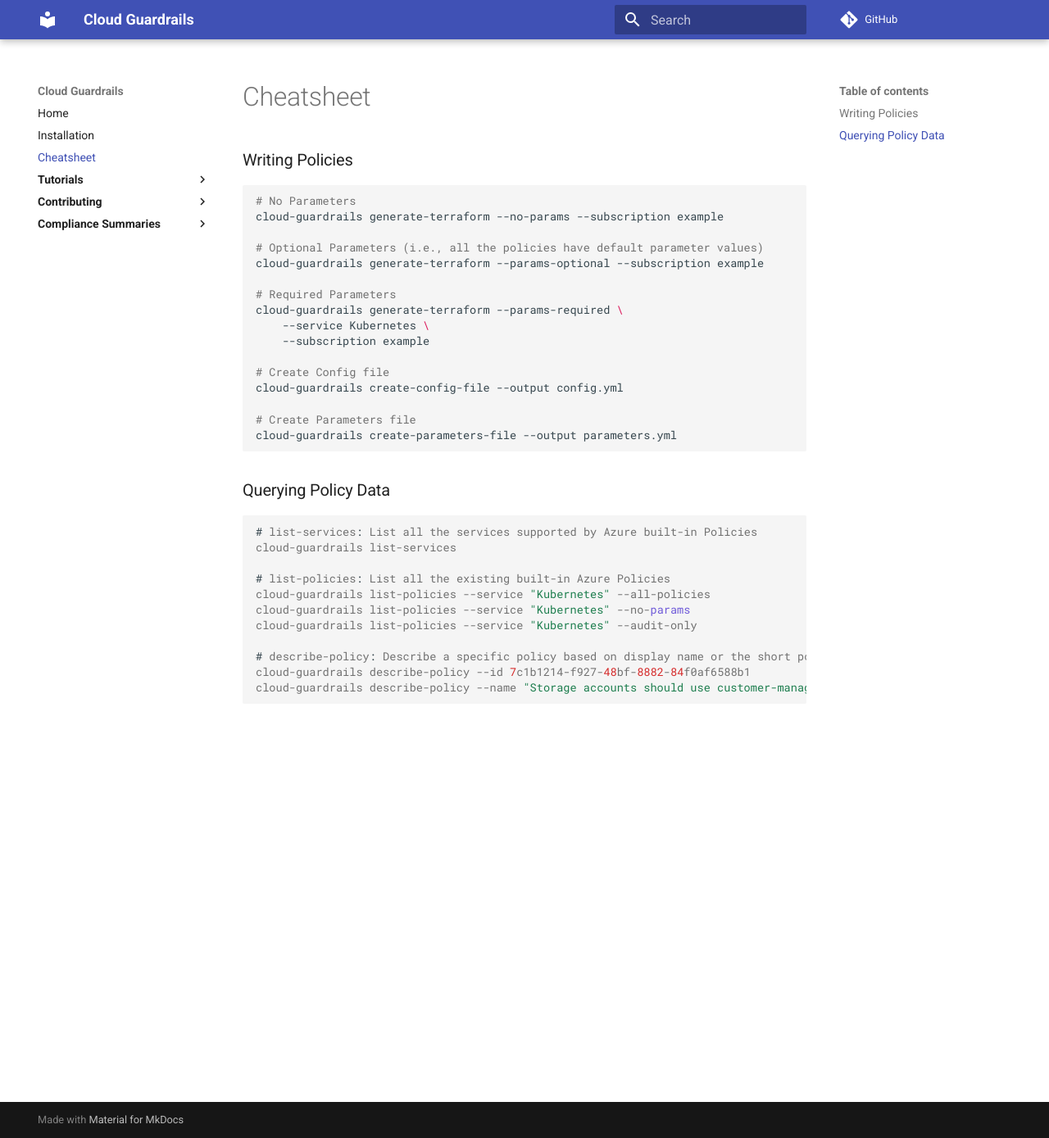
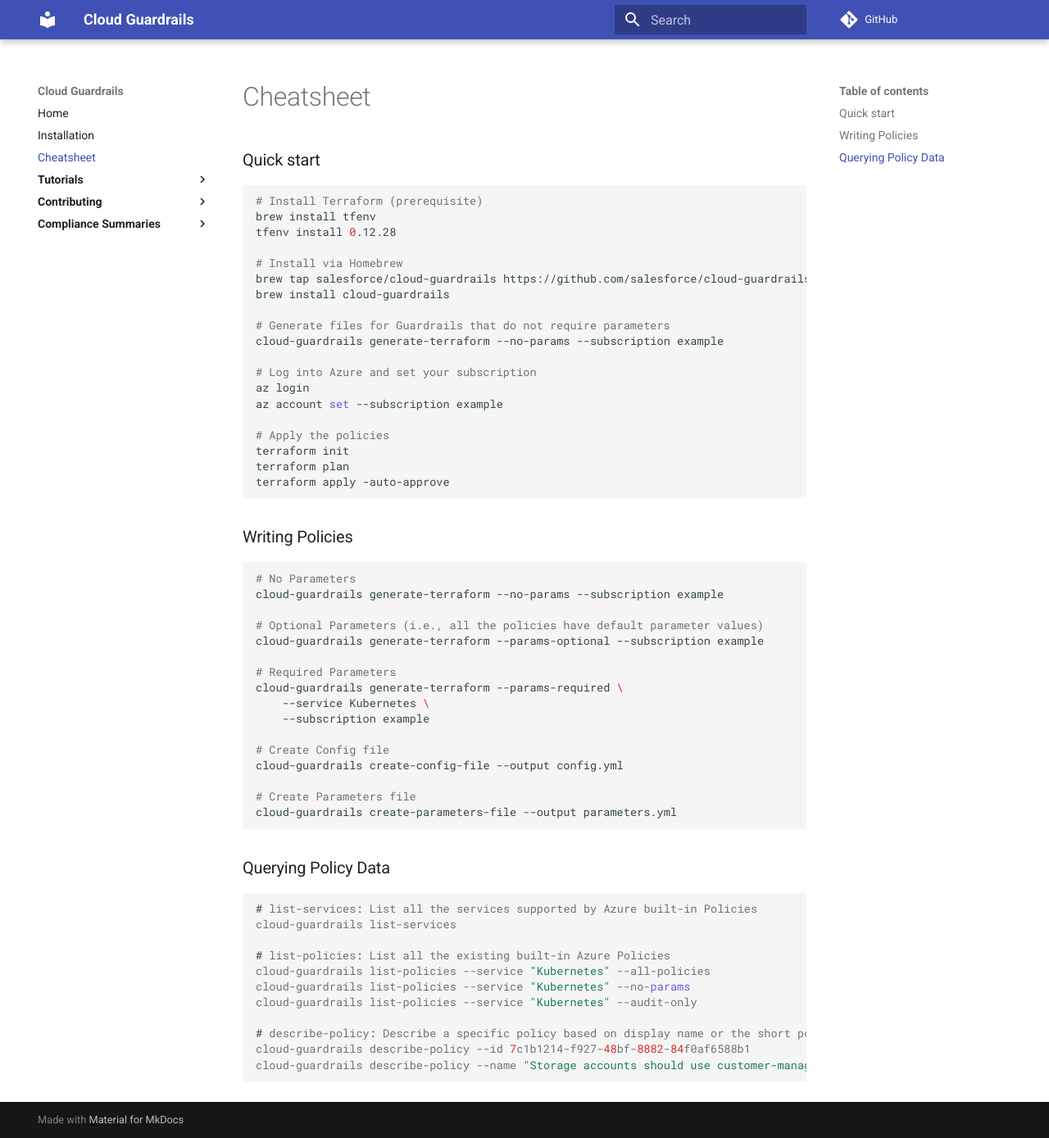
Before and after one commit to salesforce/cloud-guardrails, an MkDocs documentation site: the page built from docs/cheatsheet.md, in a window 1280 px wide and 1389 px high. Shown: the whole window at 82% size. Built offline with MkDocs 1.6.1 and Material for MkDocs 9.7.7, drawn with Linux system fonts in a browser that asks for light colours; comment, search, counter and statistics services are not loaded.

Commit message:
enable publishing and update documentation

````diff
--- a/docs/cheatsheet.md
+++ b/docs/cheatsheet.md
@@ -1,6 +1,31 @@
 # Cheatsheet
 
+### Quick start
+
+```bash
+# Install Terraform (prerequisite)
+brew install tfenv
+tfenv install 0.12.28
+
+# Install via Homebrew
+brew tap salesforce/cloud-guardrails https://github.com/salesforce/cloud-guardrails
+brew install cloud-guardrails
+
+# Generate files for Guardrails that do not require parameters
+cloud-guardrails generate-terraform --no-params --subscription example
+
+# Log into Azure and set your subscription
+az login
+az account set --subscription example
+
+# Apply the policies
+terraform init
+terraform plan
+terraform apply -auto-approve
+```
+
 ### Writing Policies
+
 ```bash
 # No Parameters
 cloud-guardrails generate-terraform --no-params --subscription example
````
Also changed, not shown: README.md (+34 -8 lines), docs/installation.md (+10 -5 lines), 1 other file.
